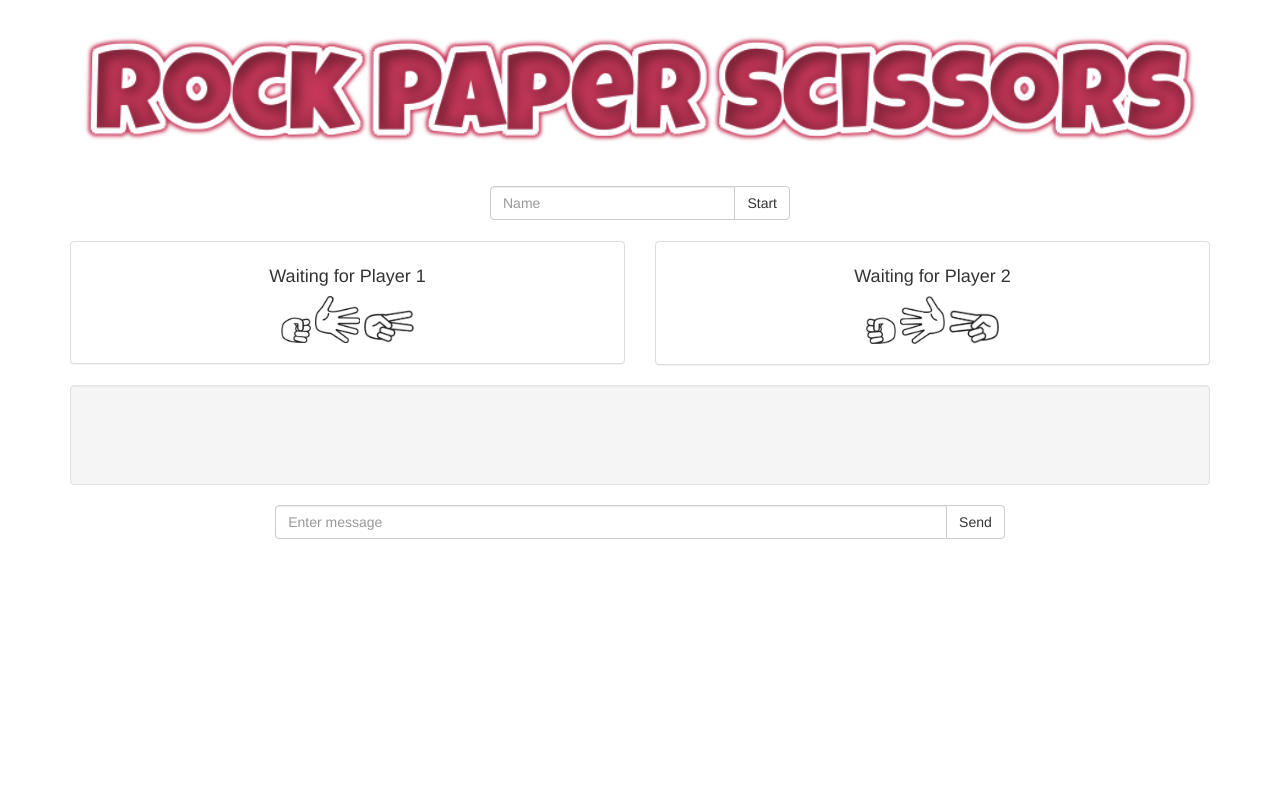
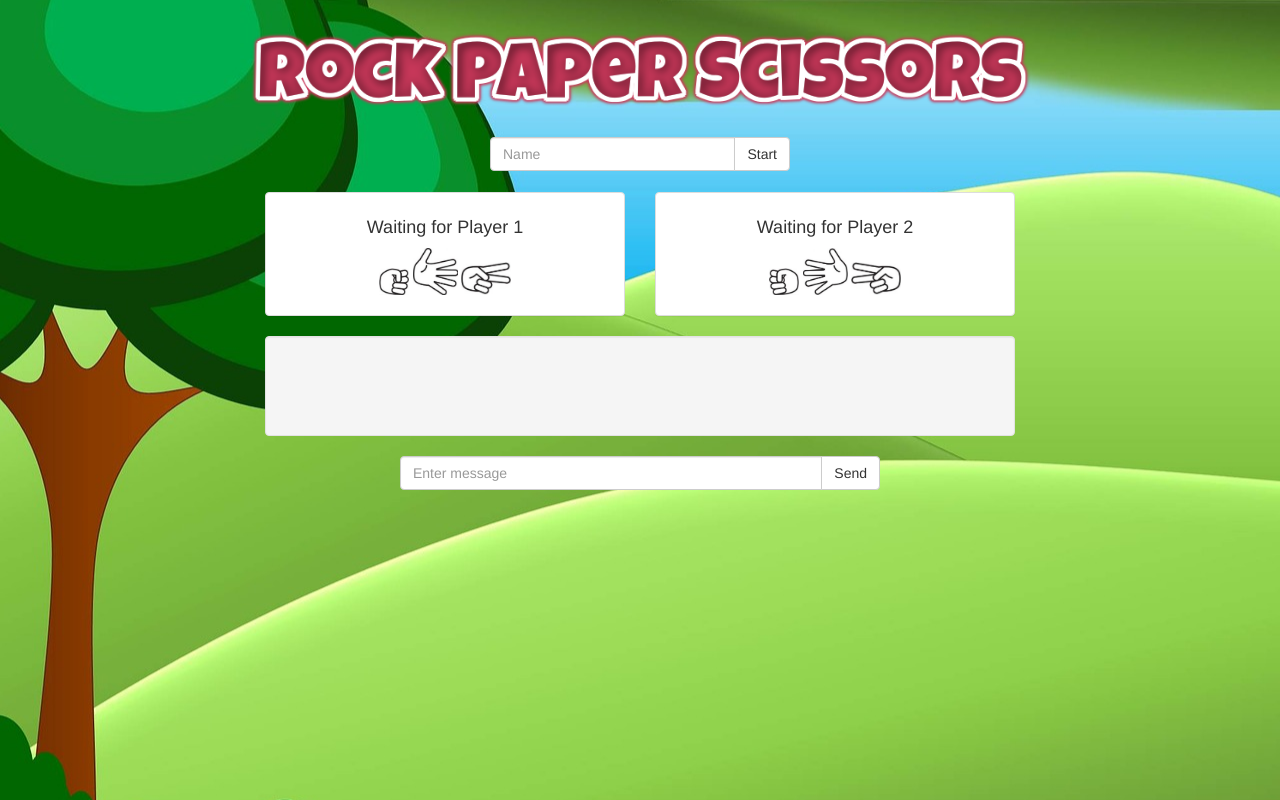
Before and after one commit to sloh03/RPS-Multiplayer, a plain HTML site: page index.html in a window 1280 px wide. Drawn offline with nearby package versions, Linux system fonts and the light colour scheme; no server answers.

Commit message:
Organized css, added minimal styling

```diff
--- a/assets/css/style.css
+++ b/assets/css/style.css
@@ -1,16 +1,34 @@
+/*********************
+MAIN
+*********************/
+
+/* Background: https://pixabay.co */
+body {
+    background-image: url('cartoon-2640561_1920.jpg');
+    background-position: center;
+    background-repeat: no-repeat;
+}
+
 #logo {
     display: block;
     margin-left: auto;
     margin-right: auto;
-    width: 100%;
+    width: 70%;
     margin-top: 2%;
 }
+
+
+
+/*********************
+FORMS
+*********************/
 
 .input-group {
     width: 300px;
     margin: auto;
 }
 
+/* Chat */
 #chat-messages {
     height: 100px;
     overflow: scroll;
@@ -29,10 +47,27 @@
     color: #B03A2E;
 }
 
-.highlight {
-    border: 1px solid #2874A6;
+
+
+/*********************
+PLAYER UPDATES
+*********************/
+
+#player-greeting {
+    color: #fff;
 }
 
 #player-turn-status {
     font-style: italic;
+    color: #fff;
+    font-size: 2em;
 }
+
+#win-loss-status {
+    color: #fff;
+}
+
+/* Player Turn */
+.highlight {
+    border: 1px solid #2874A6;
+}
--- a/index.html
+++ b/index.html
@@ -70,7 +70,8 @@
         <!-- Row 4 -->
         <div class="row">
             <!-- Left: Player 1 Display -->
-            <div class="col-xs-6">
+            <div class="col-md-2 col-lg-2"></div>
+            <div class="col-xs-6 col-md-4 col-lg-4">
                 <div class="panel panel-default" id="player-1-buttons">
                     <div class="panel-body" id="player-1">
                         <h4 class="text-center" id="player-1-name">Waiting for Player 1</h4>
@@ -84,7 +85,7 @@
                 </div>
             </div>
             <!-- Right: Player 2 Display -->
-            <div class="col-xs-6">
+            <div class="col-xs-6 col-md-4 col-lg-4">
                 <div class="panel panel-default" id="player-2-buttons">
                     <div class="panel-body" id="player-2">
                         <h4 class="text-center" id="player-2-name">Waiting for Player 2</h4>
@@ -97,11 +98,13 @@
                     </div>
                 </div>
             </div>
+            <div class="col-md-2 col-lg-2"></div>
         </div>
 
         <!-- Row 5 -->
         <div class="row">
-            <div class="col-xs-12">
+            <div class="col-md-2 col-lg-2"></div>
+            <div class="col-xs-12 col-md-8 col-lg-8">
                 <!-- Chat Messages Display-->
                 <div>
                     <div class="well" id="chat-messages"></div>
@@ -116,6 +119,7 @@
                     </div>
                 </form>
             </div>
+            <div class="col-md-2 col-lg-2"></div>
         </div>
 
     </div>
```
Also changed, not shown: assets/css/background-1430105_1280.png (added), assets/css/burst-2721567_1920.jpg (added), assets/css/cartoon-2640561_1920.jpg (added), assets/css/pattern-3222090_1920.jpg (added), assets/css/sunrays-544943_1920.jpg (added), assets/css/the-background-352165_1280.png (added).
